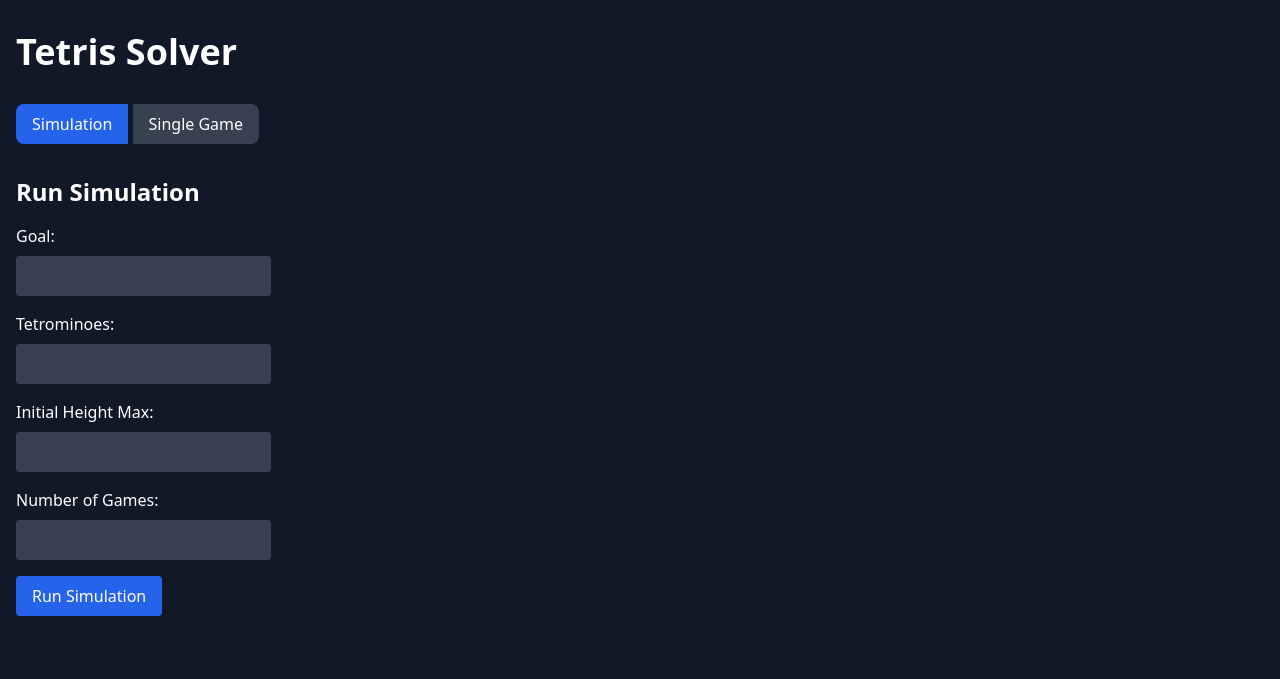
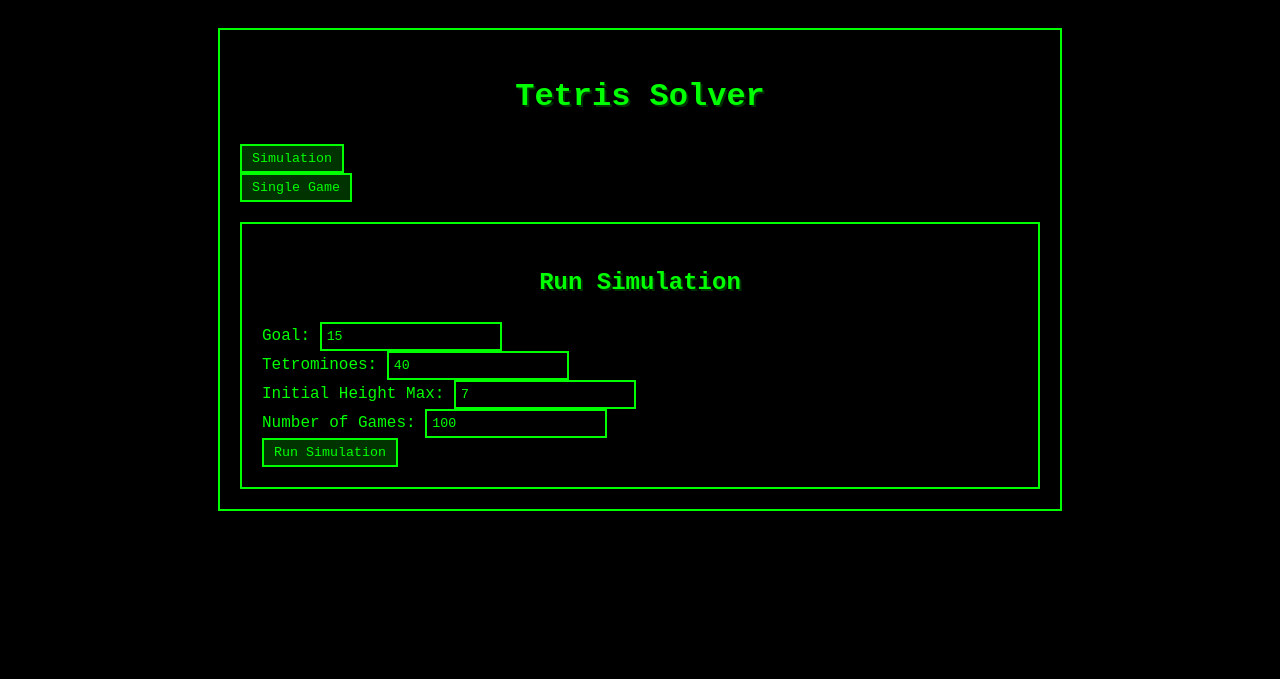
Before and after one commit to sami-29/tetris-algo, a Flask app: page / in a window 1280 px wide. Shown: the top 679 px of the page. Run offline with Flask 3, Linux system fonts and the light colour scheme; some libraries are stand-ins or nearby versions.

Commit message:
feat: update UI to be more old-school and add default values for inputs

```diff
--- a/app.py
+++ b/app.py
@@ -15,11 +15,11 @@ def index():
 
 @app.route('/run_simulation', methods=['POST'])
 def run_simulation():
-    data = request.json
-    goal = int(data['goal'])
-    tetrominoes = int(data['tetrominoes'])
-    initial_height_max = int(data['initialHeightMax'])
-    num_games = int(data['numGames'])
+    data = request.form
+    goal = int(data.get('goal', 15))
+    tetrominoes = int(data.get('tetrominoes', 40))
+    initial_height_max = int(data.get('initialHeightMax', 7))
+    num_games = int(data.get('numGames', 100))
 
     # Run the simulation (this is a placeholder, implement the actual simulation logic)
     results = simulate_games(goal, tetrominoes, initial_height_max, num_games)
@@ -28,11 +28,11 @@ def run_simulation():
 
 @app.route('/run_single_game', methods=['POST'])
 def run_single_game():
-    data = request.json
-    seed = int(data['seed'])
-    goal = int(data['goal'])
-    tetrominoes = int(data['tetrominoes'])
-    initial_height_max = int(data['initialHeightMax'])
+    data = request.form
+    seed = int(data.get('seed', 42))
+    goal = int(data.get('goal', 15))
+    tetrominoes = int(data.get('tetrominoes', 40))
+    initial_height_max = int(data.get('initialHeightMax', 7))
 
     # Generate and solve a single game
     game = TetrisGameGenerator(seed=seed, goal=goal, tetrominoes=tetrominoes, initial_height_max=initial_height_max)
--- a/templates/index.html
+++ b/templates/index.html
@@ -7,66 +7,114 @@
     <script src="https://unpkg.com/htmx.org@1.8.0"></script>
     <script src="https://unpkg.com/alpinejs@3.x.x/dist/cdn.min.js"></script>
     <script src="https://d3js.org/d3.v7.min.js"></script>
-    <script src="https://cdn.tailwindcss.com"></script>
     <style>
-        [x-cloak] { display: none !important; }
+        body {
+            font-family: 'Courier New', Courier, monospace;
+            background-color: #000;
+            color: #0f0;
+            line-height: 1.6;
+            padding: 20px;
+        }
+        h1, h2 {
+            color: #0f0;
+            text-align: center;
+            text-shadow: 2px 2px #003300;
+        }
+        button {
+            background-color: #003300;
+            color: #0f0;
+            border: 2px solid #0f0;
+            padding: 5px 10px;
+            cursor: pointer;
+            font-family: 'Courier New', Courier, monospace;
+        }
+        button:hover {
+            background-color: #0f0;
+            color: #000;
+        }
+        input[type="number"] {
+            background-color: #000;
+            color: #0f0;
+            border: 2px solid #0f0;
+            padding: 5px;
+            font-family: 'Courier New', Courier, monospace;
+        }
+        .container {
+            max-width: 800px;
+            margin: 0 auto;
+            border: 2px solid #0f0;
+            padding: 20px;
+        }
+        .tab-content {
+            display: none;
+            border: 2px solid #0f0;
+            padding: 20px;
+            margin-top: 20px;
+        }
+        .active {
+            display: block;
+        }
+        #tetris-board {
+            border: 2px solid #0f0;
+            margin-top: 20px;
+        }
     </style>
 </head>
-<body class="bg-gray-900 text-white" x-data="{ tab: 'simulation' }">
-    <div class="container mx-auto px-4 py-8">
-        <h1 class="text-4xl font-bold mb-8">Tetris Solver</h1>
+<body x-data="{ tab: 'simulation' }">
+    <div class="container">
+        <h1>Tetris Solver</h1>
 
-        <div class="mb-8">
-            <button @click="tab = 'simulation'" :class="{ 'bg-blue-600': tab === 'simulation', 'bg-gray-700': tab !== 'simulation' }" class="px-4 py-2 rounded-l-lg">Simulation</button>
-            <button @click="tab = 'single-game'" :class="{ 'bg-blue-600': tab === 'single-game', 'bg-gray-700': tab !== 'single-game' }" class="px-4 py-2 rounded-r-lg">Single Game</button>
+        <div>
+            <button @click="tab = 'simulation'" :class="{ 'active': tab === 'simulation' }">Simulation</button>
+            <button @click="tab = 'single-game'" :class="{ 'active': tab === 'single-game' }">Single Game</button>
         </div>
 
-        <div x-show="tab === 'simulation'" x-cloak>
-            <h2 class="text-2xl font-bold mb-4">Run Simulation</h2>
-            <form hx-post="/run_simulation" hx-trigger="submit" hx-target="#simulation-results" hx-swap="innerHTML" class="space-y-4">
+        <div x-show="tab === 'simulation'" class="tab-content" :class="{ 'active': tab === 'simulation' }">
+            <h2>Run Simulation</h2>
+            <form hx-post="/run_simulation" hx-trigger="submit" hx-target="#simulation-results" hx-swap="innerHTML">
                 <div>
-                    <label for="goal" class="block mb-2">Goal:</label>
-                    <input type="number" id="goal" name="goal" required class="bg-gray-700 rounded px-3 py-2">
+                    <label for="goal">Goal:</label>
+                    <input type="number" id="goal" name="goal" required value="15">
                 </div>
                 <div>
-                    <label for="tetrominoes" class="block mb-2">Tetrominoes:</label>
-                    <input type="number" id="tetrominoes" name="tetrominoes" required class="bg-gray-700 rounded px-3 py-2">
+                    <label for="tetrominoes">Tetrominoes:</label>
+                    <input type="number" id="tetrominoes" name="tetrominoes" required value="40">
                 </div>
                 <div>
-                    <label for="initialHeightMax" class="block mb-2">Initial Height Max:</label>
-                    <input type="number" id="initialHeightMax" name="initialHeightMax" required class="bg-gray-700 rounded px-3 py-2">
+                    <label for="initialHeightMax">Initial Height Max:</label>
+                    <input type="number" id="initialHeightMax" name="initialHeightMax" required value="7">
                 </div>
                 <div>
-                    <label for="numGames" class="block mb-2">Number of Games:</label>
-                    <input type="number" id="numGames" name="numGames" required class="bg-gray-700 rounded px-3 py-2">
+                    <label for="numGames">Number of Games:</label>
+                    <input type="number" id="numGames" name="numGames" required value="100">
                 </div>
-                <button type="submit" class="bg-blue-600 px-4 py-2 rounded">Run Simulation</button>
+                <button type="submit">Run Simulation</button>
             </form>
-            <div id="simulation-results" class="mt-8"></div>
+            <div id="simulation-results"></div>
         </div>
 
-        <div x-show="tab === 'single-game'" x-cloak>
-            <h2 class="text-2xl font-bold mb-4">Run Single Game</h2>
-            <form hx-post="/run_single_game" hx-trigger="submit" hx-target="#single-game-results" hx-swap="innerHTML" class="space-y-4">
+        <div x-show="tab === 'single-game'" class="tab-content" :class="{ 'active': tab === 'single-game' }">
+            <h2>Run Single Game</h2>
+            <form hx-post="/run_single_game" hx-trigger="submit" hx-target="#single-game-results" hx-swap="innerHTML">
                 <div>
-                    <label for="seed" class="block mb-2">Seed:</label>
-                    <input type="number" id="seed" name="seed" required class="bg-gray-700 rounded px-3 py-2">
+                    <label for="seed">Seed:</label>
+                    <input type="number" id="seed" name="seed" required value="42">
                 </div>
                 <div>
-                    <label for="goal" class="block mb-2">Goal:</label>
-                    <input type="number" id="goal" name="goal" required class="bg-gray-700 rounded px-3 py-2">
+                    <label for="goal">Goal:</label>
+                    <input type="number" id="goal" name="goal" required value="15">
                 </div>
                 <div>
-                    <label for="tetrominoes" class="block mb-2">Tetrominoes:</label>
-                    <input type="number" id="tetrominoes" name="tetrominoes" required class="bg-gray-700 rounded px-3 py-2">
+                    <label for="tetrominoes">Tetrominoes:</label>
+                    <input type="number" id="tetrominoes" name="tetrominoes" required value="40">
                 </div>
                 <div>
-                    <label for="initialHeightMax" class="block mb-2">Initial Height Max:</label>
-                    <input type="number" id="initialHeightMax" name="initialHeightMax" required class="bg-gray-700 rounded px-3 py-2">
+                    <label for="initialHeightMax">Initial Height Max:</label>
+                    <input type="number" id="initialHeightMax" name="initialHeightMax" required value="7">
                 </div>
-                <button type="submit" class="bg-blue-600 px-4 py-2 rounded">Run Single Game</button>
+                <button type="submit">Run Single Game</button>
             </form>
-            <div id="single-game-results" class="mt-8"></div>
+            <div id="single-game-results"></div>
         </div>
     </div>
 
@@ -88,20 +136,18 @@
                 // Add controls for the visualization
                 const controls = d3.select('#single-game-results')
                     .append('div')
-                    .attr('class', 'mt-4 space-x-2');
+                    .attr('class', 'controls');
 
                 controls.append('button')
                     .text('Previous Move')
-                    .attr('class', 'bg-blue-600 px-4 py-2 rounded')
                     .on('click', () => tetrisVis.previousMove());
 
                 controls.append('button')
                     .text('Next Move')
-                    .attr('class', 'bg-blue-600 px-4 py-2 rounded')
                     .on('click', () => tetrisVis.nextMove());
 
                 // Add a speed slider
-                const speedControl = controls.append('div').attr('class', 'mt-4');
+                const speedControl = controls.append('div').attr('class', 'speed-control');
                 speedControl.append('label')
                     .attr('for', 'speed-slider')
                     .text('Animation Speed: ');
```
